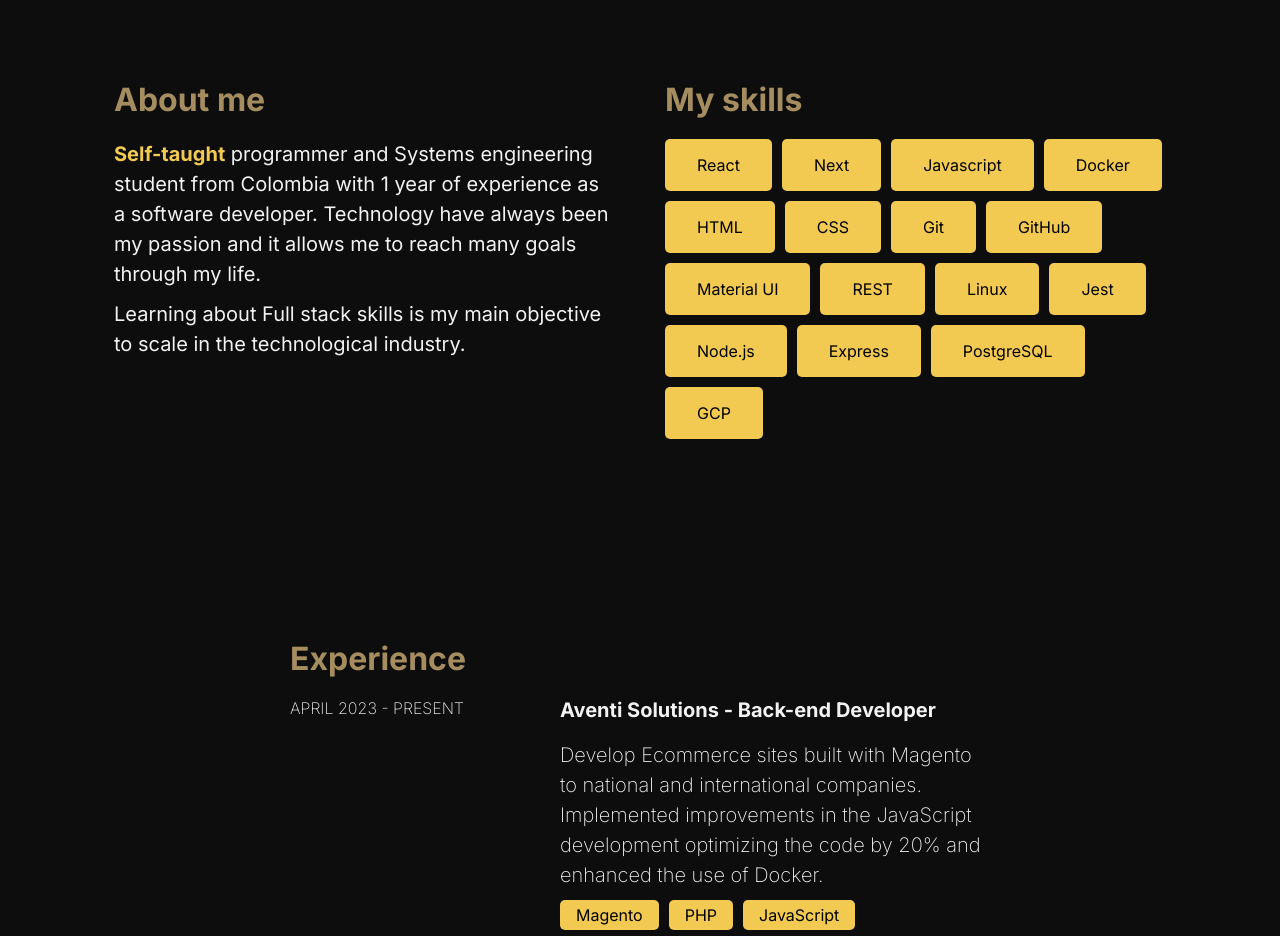
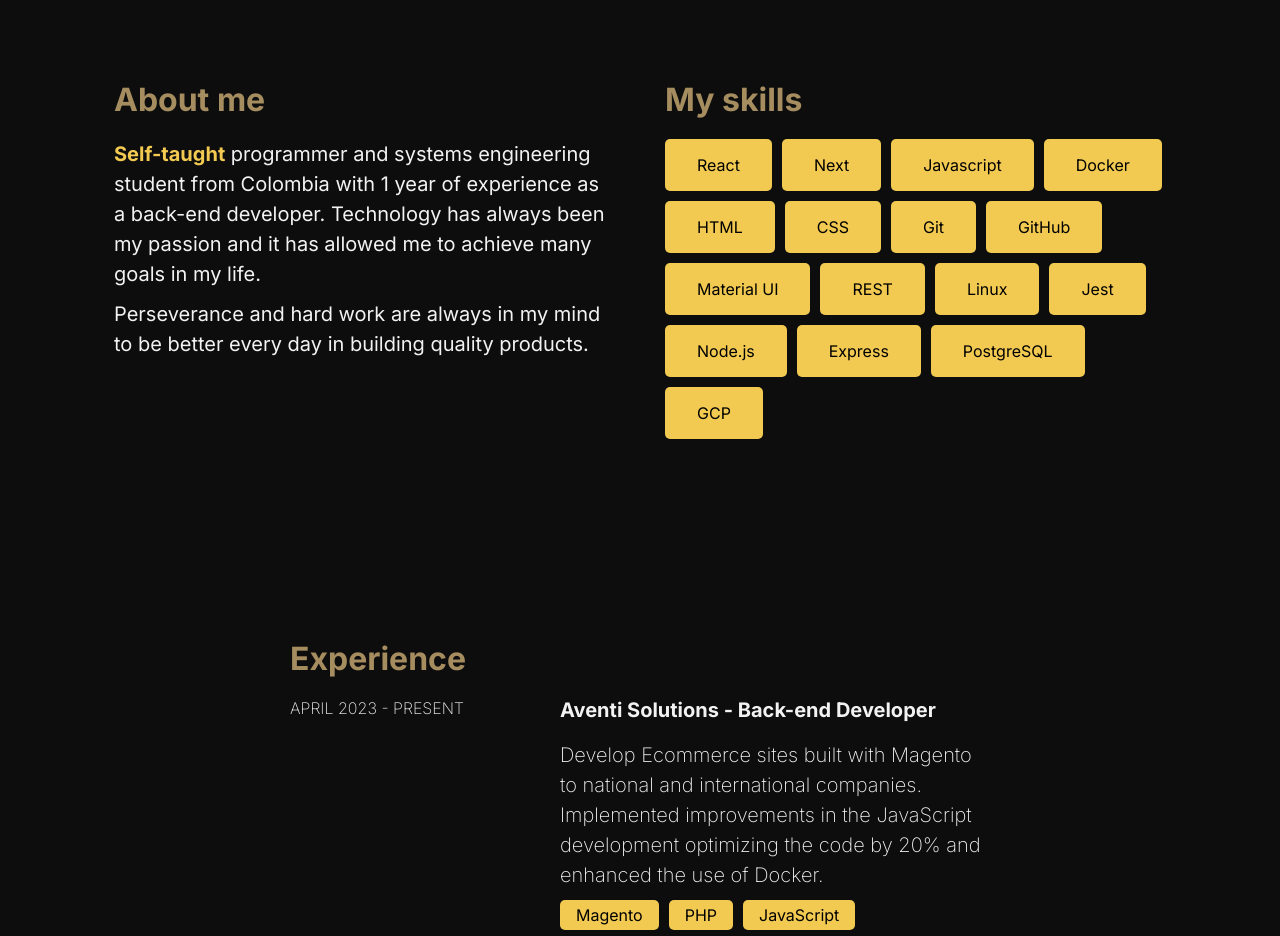
Before and after one commit to ClouddCoder/portfolio-v2, a Next.js app: page / in a window 1280 px wide. Shown: the part 820-1756 px from the top of the page. Built offline with nearby package versions, Linux system fonts and the light colour scheme.

Commit message:
Update the About component's about me section

```diff
--- a/src/components/about/About.jsx
+++ b/src/components/about/About.jsx
@@ -7,13 +7,13 @@ function About() {
         <h2>About me</h2>
         <div className={styles["about-me"]}>
           <p>
-            <strong>Self-taught</strong> programmer and Systems engineering student from Colombia
-            with 1 year of experience as a software developer. Technology have always been my
-            passion and it allows me to reach many goals through my life.
+            <strong>Self-taught</strong> programmer and systems engineering student from Colombia
+            with 1 year of experience as a back-end developer. Technology has always been my passion
+            and it has allowed me to achieve many goals in my life.
           </p>
           <p>
-            Learning about Full stack skills is my main objective to scale in the technological
-            industry.
+            Perseverance and hard work are always in my mind to be better every day in building
+            quality products.
           </p>
         </div>
       </div>
```
